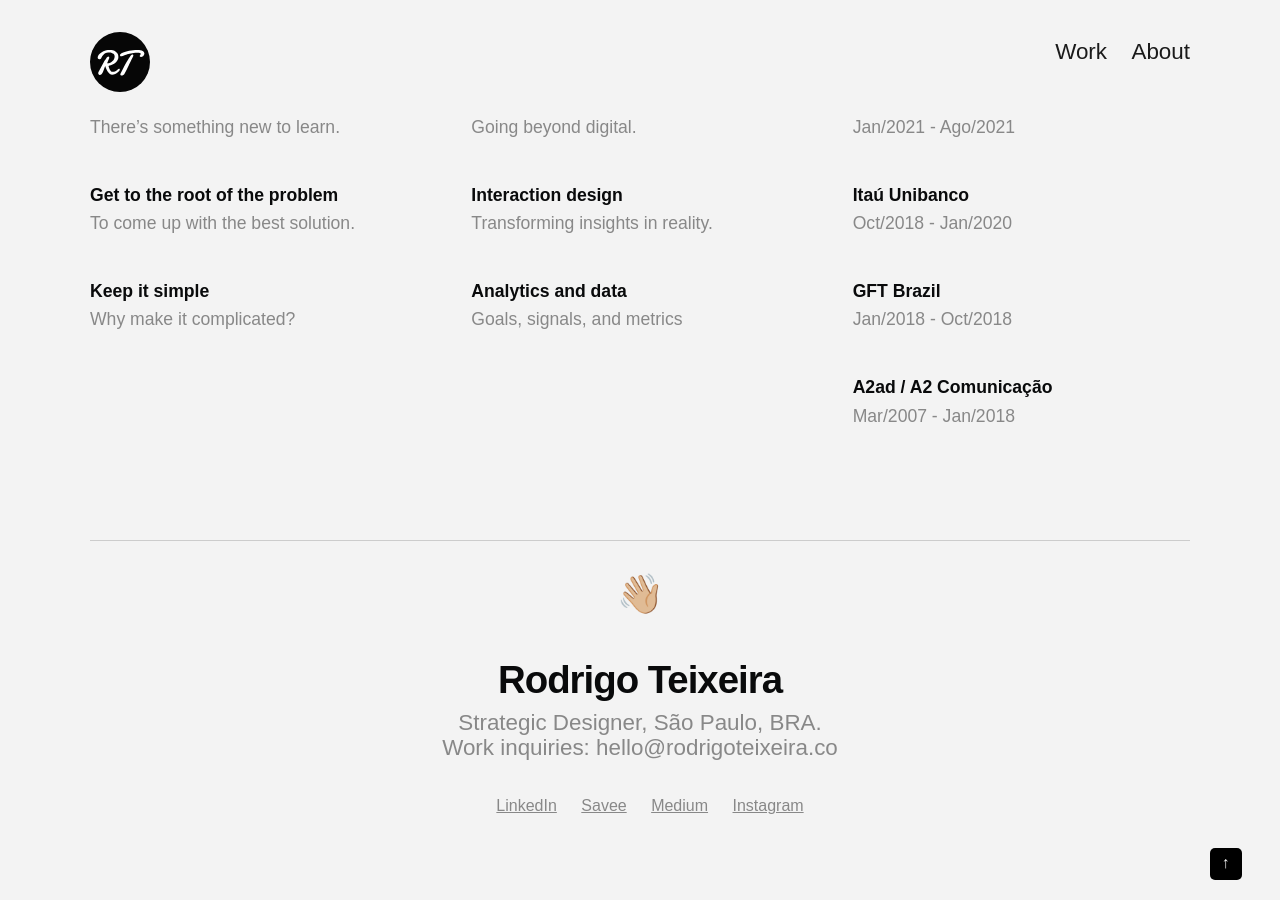
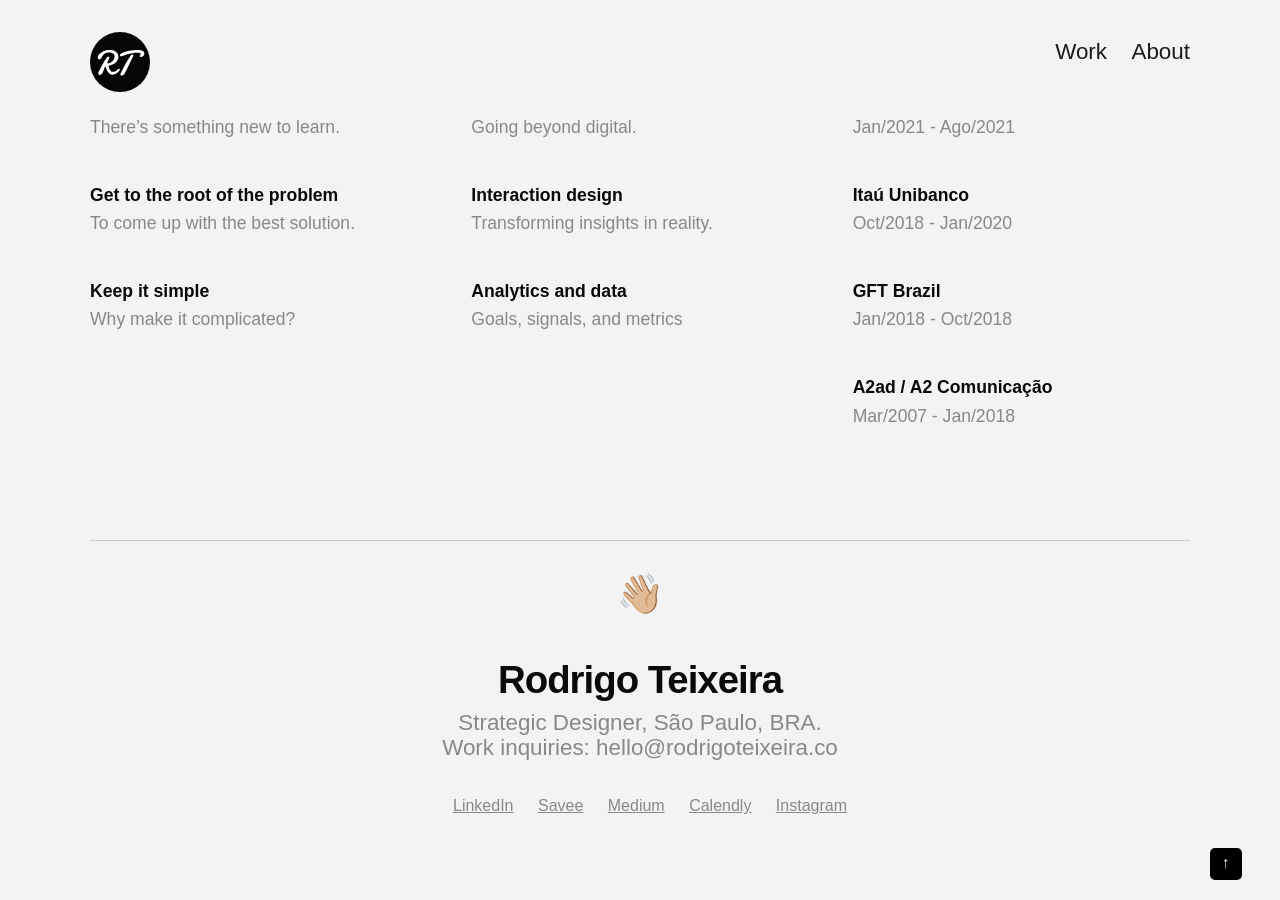
Before and after one commit to drigoteixeira/drigoteixeira.github.io, a Jekyll site: the page built from about/index.html, in a window 1280 px wide and 900 px high, scrolled down 974 px. Built offline with Jekyll 4.4.1, drawn with Linux system fonts in a browser that asks for light colours; some web fonts are replaced.

Commit message:
Update about page

```diff
--- a/about/index.html
+++ b/about/index.html
@@ -93,7 +93,9 @@ subtitle: ''
                     <li><a href="https://www.linkedin.com/in/drigoteixeira/">LinkedIn</a></li>
                     <li><a href="https://savee.it/rodrigoteixeira/">Savee</a></li>
                     <li><a href="https://drigoteixeira.medium.com/">Medium</a></li>
+                    <li><a href="https://calendly.com/drigosteixeira/60min">Calendly</a></li>
                     <li><a href="https://www.instagram.com/drigoteixeira/">Instagram</a></li>
+
                 </ul>
 
             </div>
```
